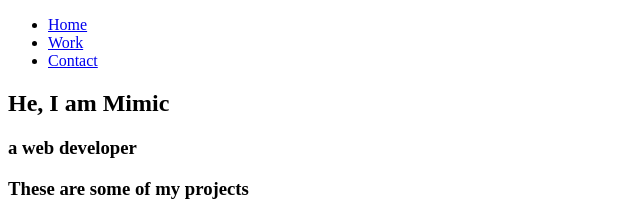
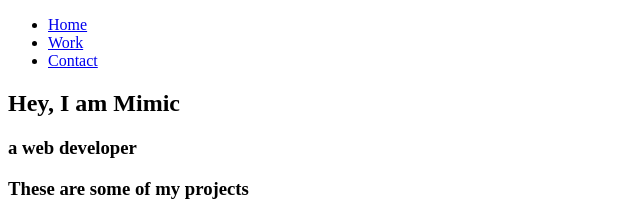
Before and after one commit to debolu/microverse-portfolio, a plain HTML site: page index.html in a window 1280 px wide. Shown: the top 216 px of the page, 0-640 px from the left. Drawn offline with Linux system fonts and the light colour scheme.

Commit message:
Correct a spelling error in the welcome-section

```diff
--- a/index.html
+++ b/index.html
@@ -30,7 +30,7 @@
     </navbar>
 
     <section id="welcome-section">
-      <h1>He, I am Mimic</h1>
+      <h1>Hey, I am Mimic</h1>
       <h3>a web developer</h3>
     </section>
 
```
